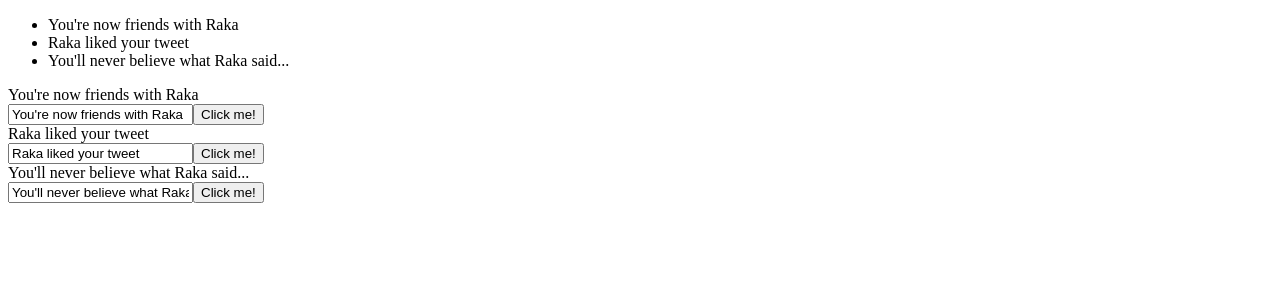
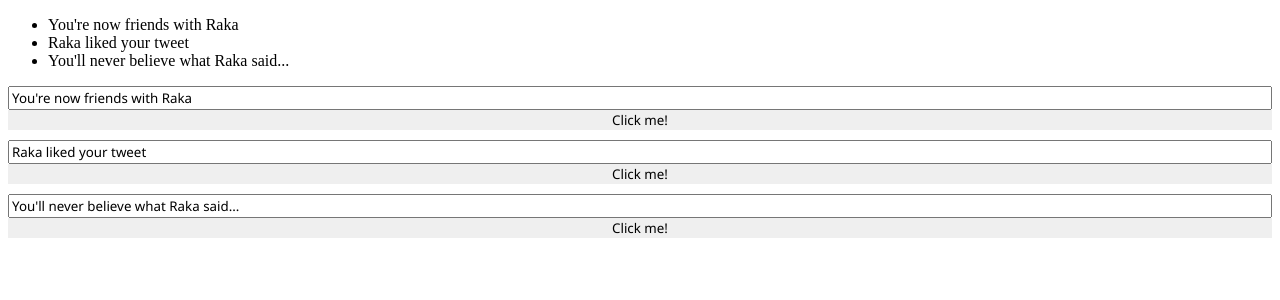
Before and after one commit to rakamaheka22/angularlessonstarted, an Angular app: page / in a window 1280 px wide. Shown: the top 300 px of the page. Built offline with nearby package versions, Linux system fonts and the light colour scheme.

Commit message:
Lesson 11

```diff
--- a/src/app/app.component.ts
+++ b/src/app/app.component.ts
@@ -2,7 +2,12 @@ import { Component,Inject } from '@angular/core';
 @Component({
   selector: 'app-root',
   templateUrl: './app.component.html',
-  styleUrls: ['./app.component.css']
+  styleUrls: ['./app.component.css'],
+  styles: [`
+    app-simple-form {
+      margin-bottom:10px;
+    }
+  `]
 })
 export class AppComponent {
 
--- a/src/app/simple-form/simple-form.component.ts
+++ b/src/app/simple-form/simple-form.component.ts
@@ -3,14 +3,28 @@ import { Component, OnInit, Input, Output, EventEmitter } from '@angular/core';
 @Component({
   selector: 'app-simple-form',
   template: `
-    <div>
-      {{ message }}
-      <br>
       <input #myInput type="text" [(ngModel)]="message">
       <button (click)="update.emit({text:message})">Click me!</button>
-    </div>
   `,
-  styles: []
+  styles: [`
+  :host {
+    display:flex;
+    flex-direction: column;
+  }
+
+  *{
+    font-family:Segoe UI;
+  }
+
+  input:focus {
+    font-weight:bold;
+    outline:none;
+  }
+
+  button {
+    border:none;
+  }
+  `]
 })
 export class SimpleFormComponent implements OnInit {
 
```
